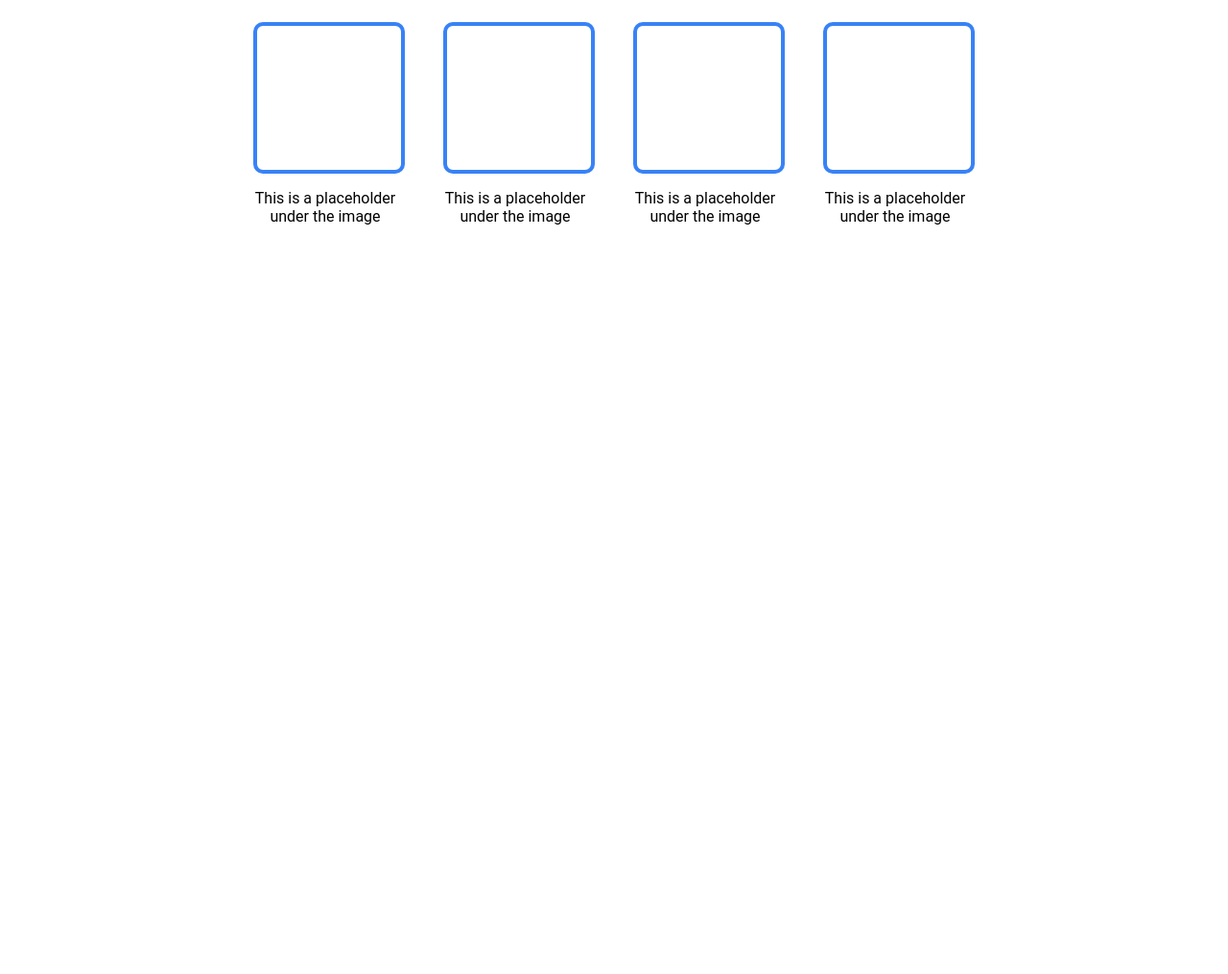
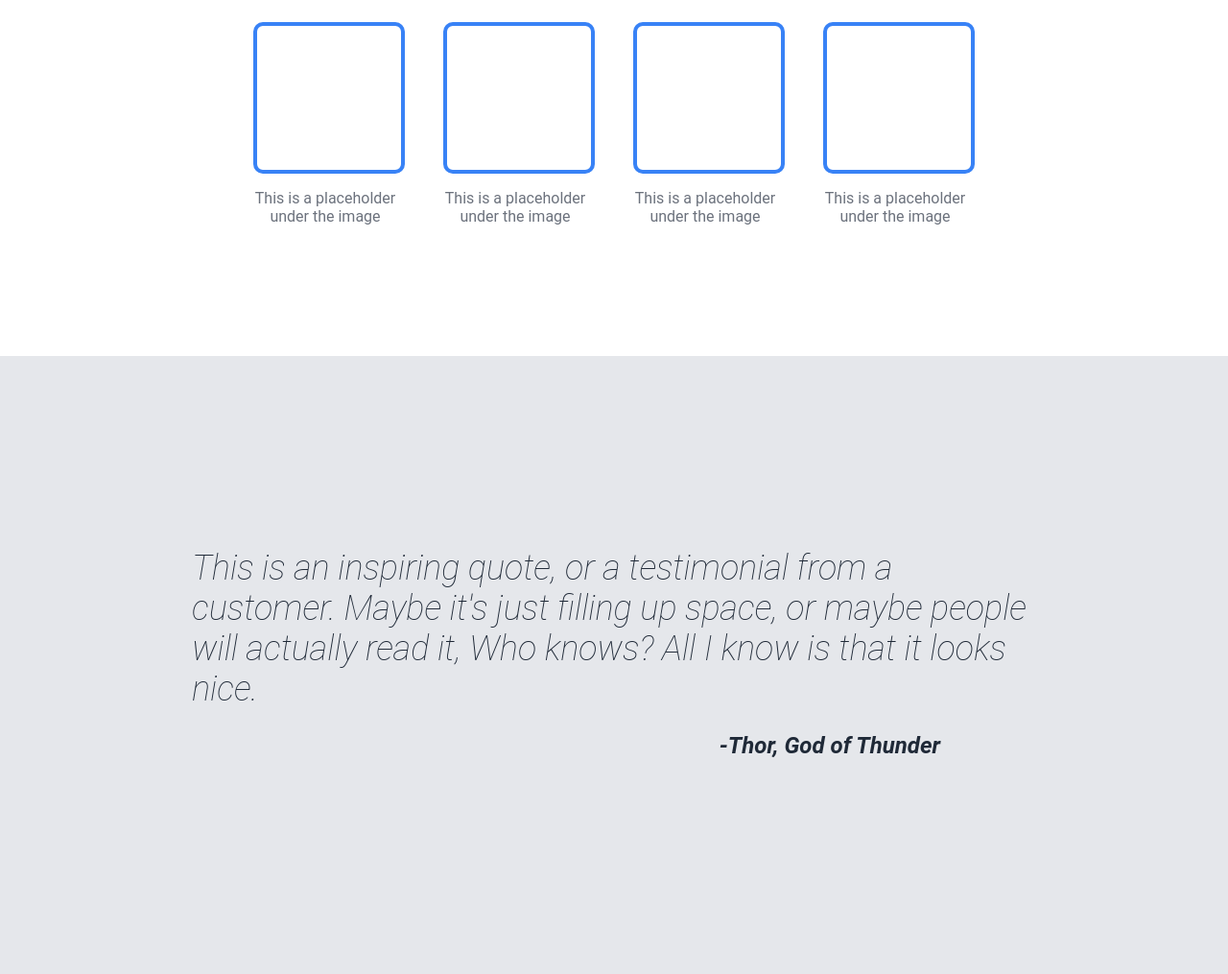
Before and after one commit to SibhatY/odin-landing, a plain HTML site: page index.html in a window 1280 px wide. Shown: the part 717-1732 px from the top of the page at 96% size. Before the commit the page ends 1008 px from the top, so only its background shows below. Drawn offline with Linux system fonts and the light colour scheme.

Commit message:
progress on quote section

```diff
--- a/index.html
+++ b/index.html
@@ -26,6 +26,8 @@
 
     </div>
 
+
+
     <div class="hero-container">
 
         <div class="hero-left-side">
@@ -44,7 +46,10 @@
         </div>
     </div>
 
+
+
     <div class="info-header">Some random information</div>
+
 
 
     <div class="info-container">
@@ -67,6 +72,12 @@
     </div>
 
 
+    <div class="quote-section">
+
+        <div class="quote">This is an inspiring quote, or a testimonial from a customer. Maybe it's just filling up space, or maybe people will actually read it, Who knows? All I know is that it looks nice. <p>-Thor, God of Thunder</p></div>
+    </div>
+
+
 </body>
 
 </html>
--- a/styles.css
+++ b/styles.css
@@ -155,6 +155,7 @@ html, body {
     justify-content: center;
     align-items: center;
     padding: 20px;
+    padding-bottom: 100px;
 }
 
 .info-item {
@@ -180,5 +181,50 @@ html, body {
 .info-item p {
     max-width: 150px;
     text-align: center;
+    color: rgb(108, 114, 125);
 
 }
+
+
+
+
+.quote-section  {
+
+    display: flex;
+    background-color: #e5e7eb;
+    padding: 100px;
+    justify-content: center;
+
+}
+
+.quote {
+    font-size: 36px;
+    font-weight: lighter;
+    font-style: italic;
+    color: #1F2937;
+    background-color: #e5e7eb;
+    padding: 100px;
+    justify-content: center;
+
+
+
+
+}
+
+span {
+    color: green;
+    align-self:flex-end;
+    white-space: nowrap;
+    background-color: purple;
+
+    top: 64px;
+}
+
+.quote p {
+
+    color: #1F2937;
+    font-size: 24px;
+    font-weight: bold;
+    text-align: right;
+    padding-right: 100px;
+}
```
